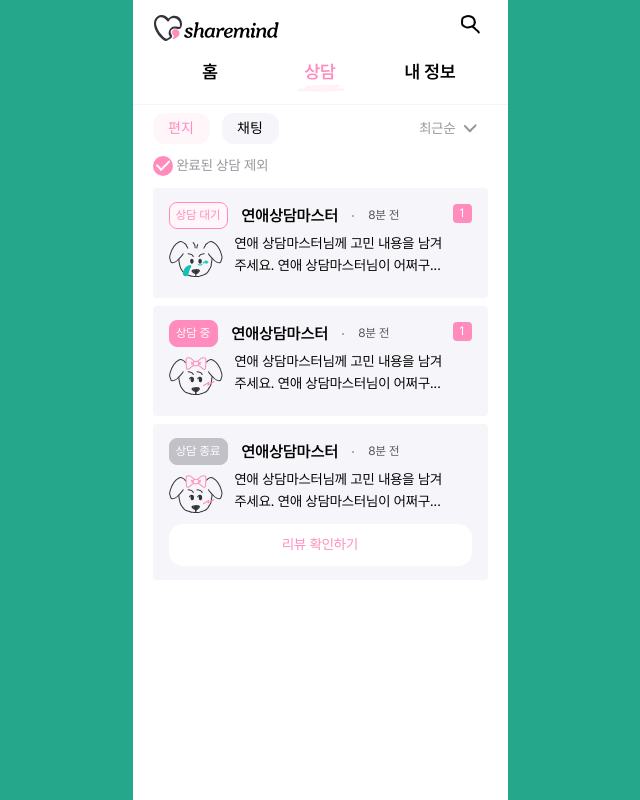
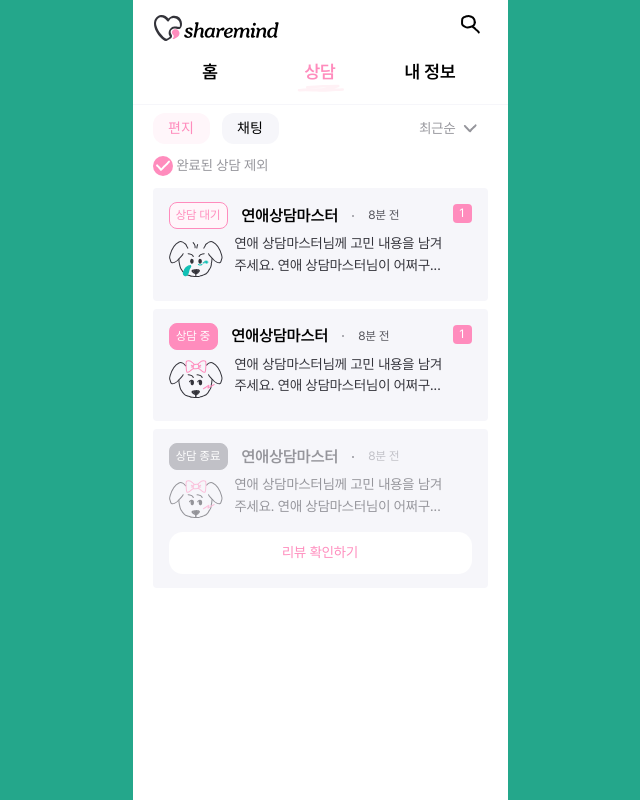
Before and after one commit to sharemindteam/sharemind-client, a React (Create React App) app: page /seller/consult in a window 1280 px wide. Shown: the whole page, without its empty margins (320-960 px from the left). Built offline with nearby package versions, Linux system fonts and the light colour scheme.

Commit message:
Feat: 종료된 상담 불투명 효과 처리 #10

```diff
--- a/src/components/Seller/Common/OngoingCounsultBox.tsx
+++ b/src/components/Seller/Common/OngoingCounsultBox.tsx
@@ -1,7 +1,16 @@
 import React from 'react';
 import styled from 'styled-components';
 import { Body1, Body3, Caption2 } from 'styles/font';
-import { Grey2, Grey3, Grey6, Red, White } from 'styles/color';
+import {
+  Black,
+  Grey1,
+  Grey2,
+  Grey3,
+  Grey4,
+  Grey6,
+  Red,
+  White,
+} from 'styles/color';
 import { Characters } from 'utils/Characters';
 import { TagA2Consult } from 'components/Common/TagA2Consult';
 import { Button } from 'components/Common/Button';
@@ -26,20 +35,30 @@ function OngoingCounsultBox({
       <div className="flex-1">
         <TagA2Consult tagType={consultStatus} isBuyer={false} />
         <div className="flex-1-1">
-          <Name>{counselorName}</Name>
+          <Name color={consultStatus === '상담 종료' ? Grey3 : Black}>
+            {counselorName}
+          </Name>
           <Circle />
-          <MinutesBefore color={Grey2}>{beforeMinutes}</MinutesBefore>
+          <MinutesBefore color={consultStatus === '상담 종료' ? Grey4 : Grey2}>
+            {beforeMinutes}
+          </MinutesBefore>
         </div>
 
         {/* 상담사 프로필 상태에 따른 캐릭터 이미지 */}
       </div>
       <div className="flex-2">
-        <Characters
-          number={counselorprofileStatus}
-          width="5.4rem"
-          height="5.1rem"
-        />
-        <Content>{content.substr(0, 50) + '...'}</Content>
+        <div
+          style={{ opacity: `${consultStatus === '상담 종료' ? '0.5' : '1'}` }}
+        >
+          <Characters
+            number={counselorprofileStatus}
+            width="5.4rem"
+            height="5.1rem"
+          />
+        </div>
+        <Content color={consultStatus === '상담 종료' ? Grey3 : Grey1}>
+          {content.substr(0, 50) + '...'}
+        </Content>
       </div>
       {consultStatus === '상담 종료' ? (
         <Button
```
